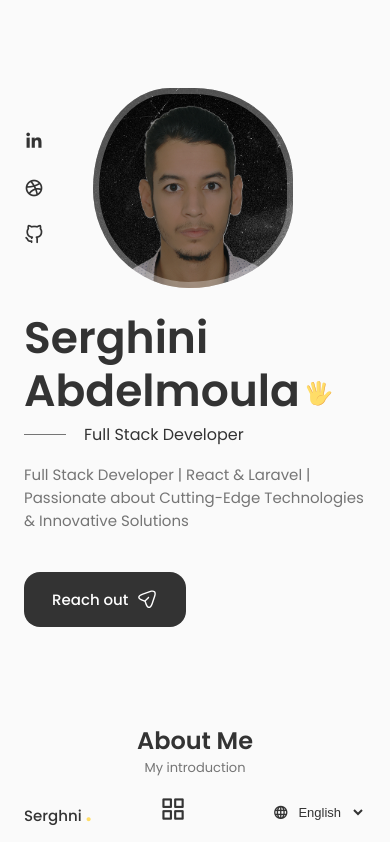
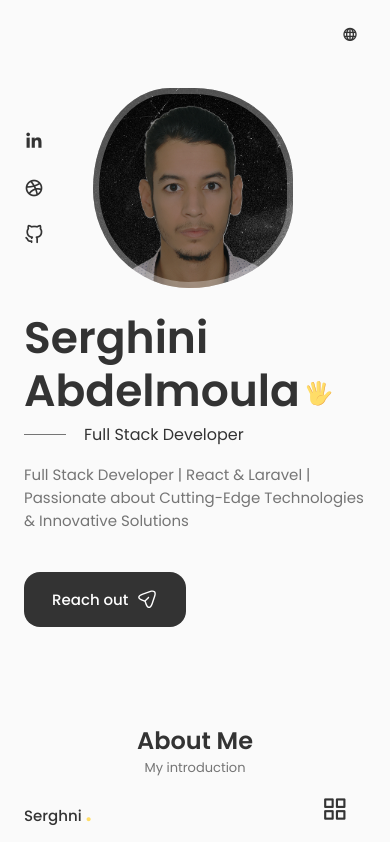
Before and after one commit to Serghini-Abdo/Portfolio, a React (Vite) app: page / in a window 390 px wide. Shown: the top 842 px of the page. Built offline with nearby package versions, Linux system fonts and the light colour scheme.

Commit message:
Refine language icon and mobile menu layout

```diff
--- a/src/app/header/header.css
+++ b/src/app/header/header.css
@@ -10,7 +10,7 @@
 .nav {
     height: calc(var(--header-height) + 1.5rem);
     display: grid;
-    grid-template-columns: minmax(0, 1fr) auto minmax(0, 1fr);
+    grid-template-columns: minmax(0, 1fr) auto auto;
     align-items: center;
     column-gap: 1rem;
 }
@@ -32,6 +32,9 @@
 
 .nav__language {
     justify-self: end;
+    position: relative;
+    width: 1.75rem;
+    height: 1.75rem;
     display: flex;
     align-items: center;
     gap: 0.25rem;
@@ -43,11 +46,11 @@
 }
 
 .nav__language-select {
-    padding: 0.2rem 0.1rem;
-    color: var(--title-color);
-    background: transparent;
-    border: 0;
-    font-size: var(--small-font-size);
+    position: absolute;
+    inset: 0;
+    width: 100%;
+    height: 100%;
+    opacity: 0;
     cursor: pointer;
 }
 
@@ -98,7 +101,7 @@
         left: 0;
         width: 100%;
         background-color: var(--body-color);
-        padding: 2rem 1.5rem 4rem;
+        padding: 3rem 1.5rem 2.5rem;
         box-shadow: 0 -1px 4px rgba(0, 0, 0, 0.15);
         border-radius: 1.5rem 1.5rem 0 0;
         transition: .3s;
@@ -128,8 +131,8 @@
 
     .nav__close {
         position: absolute;
+        top: .75rem;
         right: 1.3rem;
-        bottom: .5rem;
         font-size: 1.5rem;
         cursor :pointer;
         color: var(--title-color-dark);
@@ -150,7 +153,10 @@
     }
 
     .nav__language {
-        justify-self: auto;
+        position: fixed;
+        top: 1.25rem;
+        right: 1.25rem;
+        z-index: var(--z-fixed);
     }
 
     .nav__icon,
```
